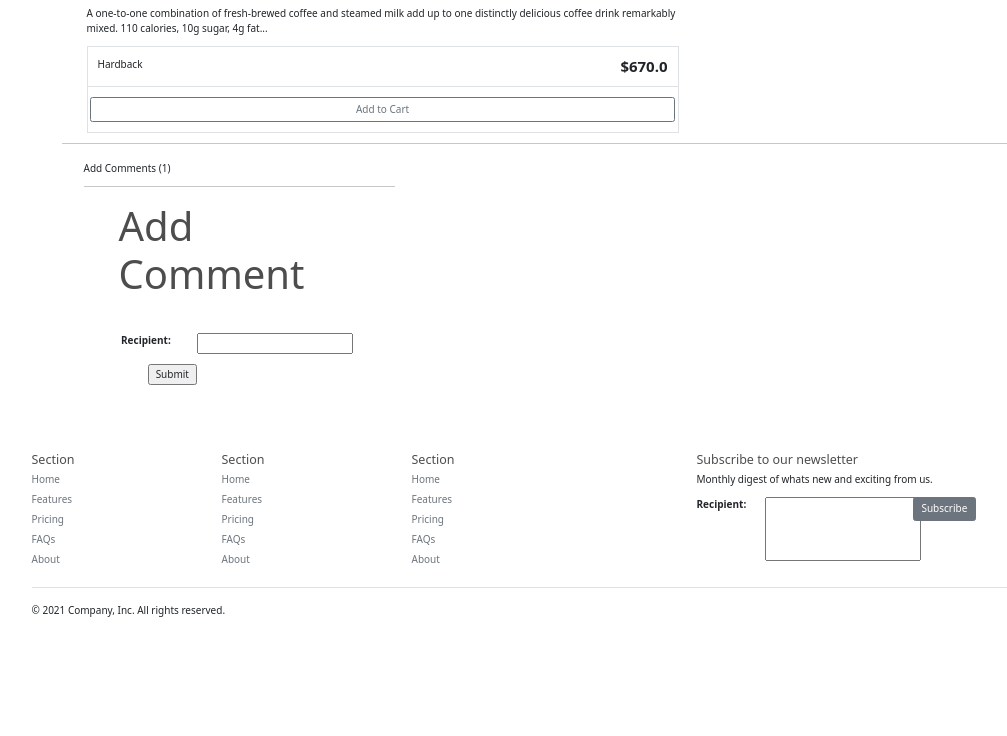
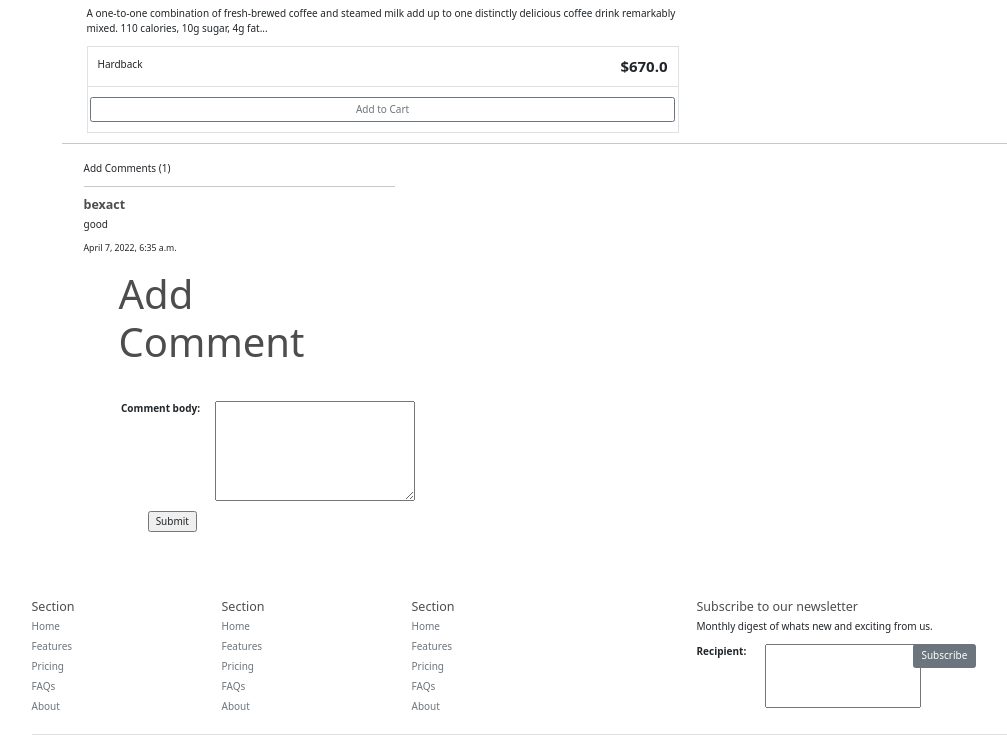
Before and after one commit to sdu-be-22/Vigorous, a Django app: a page that uses coffeeshop/shop/templates/shop/detail.html in a window 1280 px wide. Shown: the part 319-1055 px from the top of the page, without its empty margins (46-1053 px from the left). Before the commit the page ends 936 px from the top, so only its background shows below. Run offline with Django 4.2, Linux system fonts and the light colour scheme; a user stored in the database is signed in; data comes from the database, SQL or seed files in the repository; some libraries are stand-ins or nearby versions.

Commit message:
Update detail.html

```diff
--- a/coffeeshop/shop/templates/shop/detail.html
+++ b/coffeeshop/shop/templates/shop/detail.html
@@ -64,7 +64,7 @@
                         <form action="" method="post">
 
                             {% csrf_token %}
-                            {{ form.as_p }}
+                            {{ form1.as_p }}
                             <input type="submit" name="Submit">
 
                         </form>
@@ -74,6 +74,9 @@
                {% else %}
 
                    {% for comment in eachProduct.comments.all %}
+                    <h5><strong>{{ comment.commenter_name }}</strong></h5>
+                    <p>{{ comment.comment_body }}</p>
+                    <p><small>{{ comment.date_added }}</small></p>
 
                        {% if request.user.username == comment.commenter_name %}
                             <div>
@@ -85,7 +88,7 @@
                                     <form action="" method="post">
 
                                         {% csrf_token %}
-                                        {{ form.as_p }}
+                                        {{ form1.as_p }}
                                         <input type="submit" name="Submit">
 
                                     </form>
```
